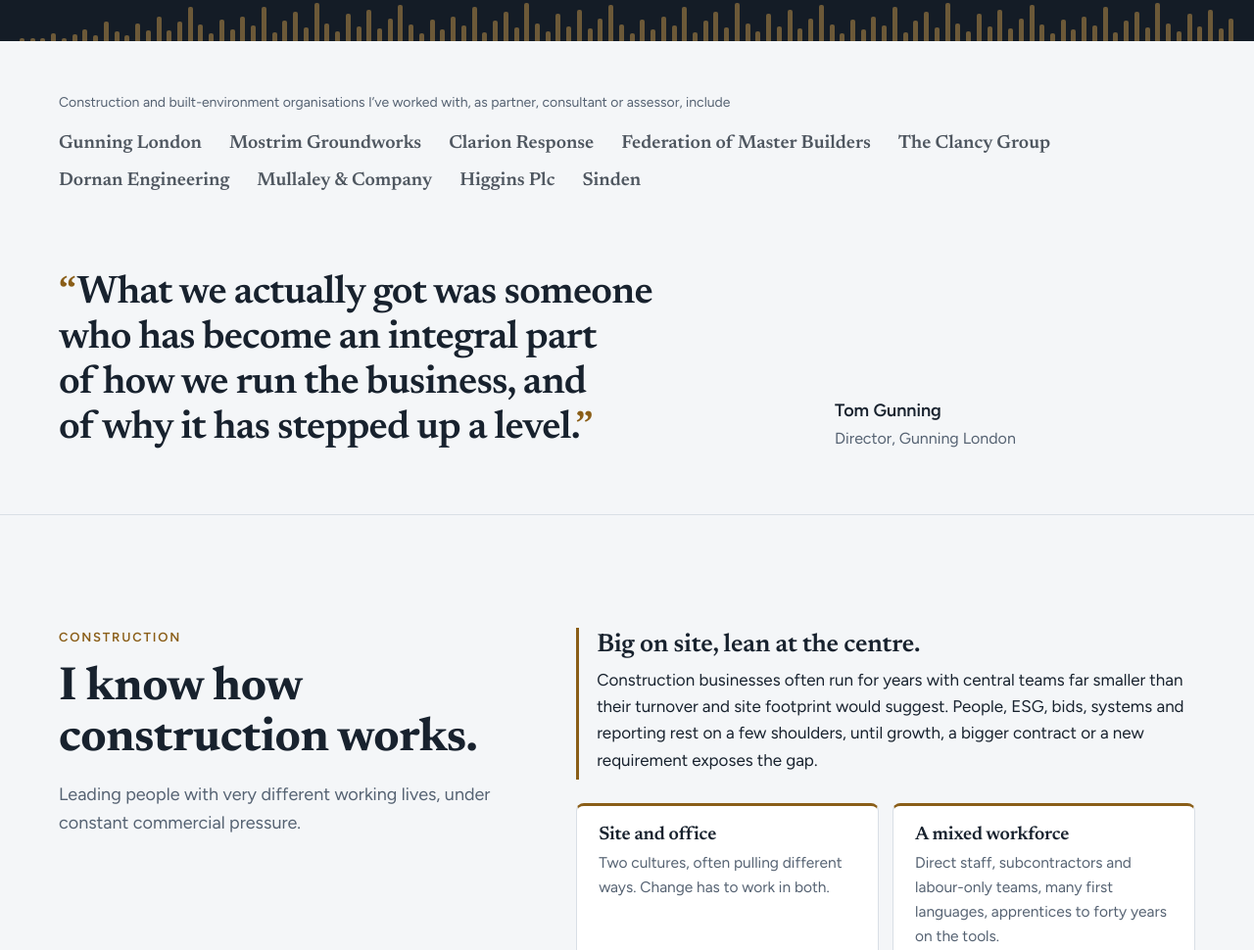
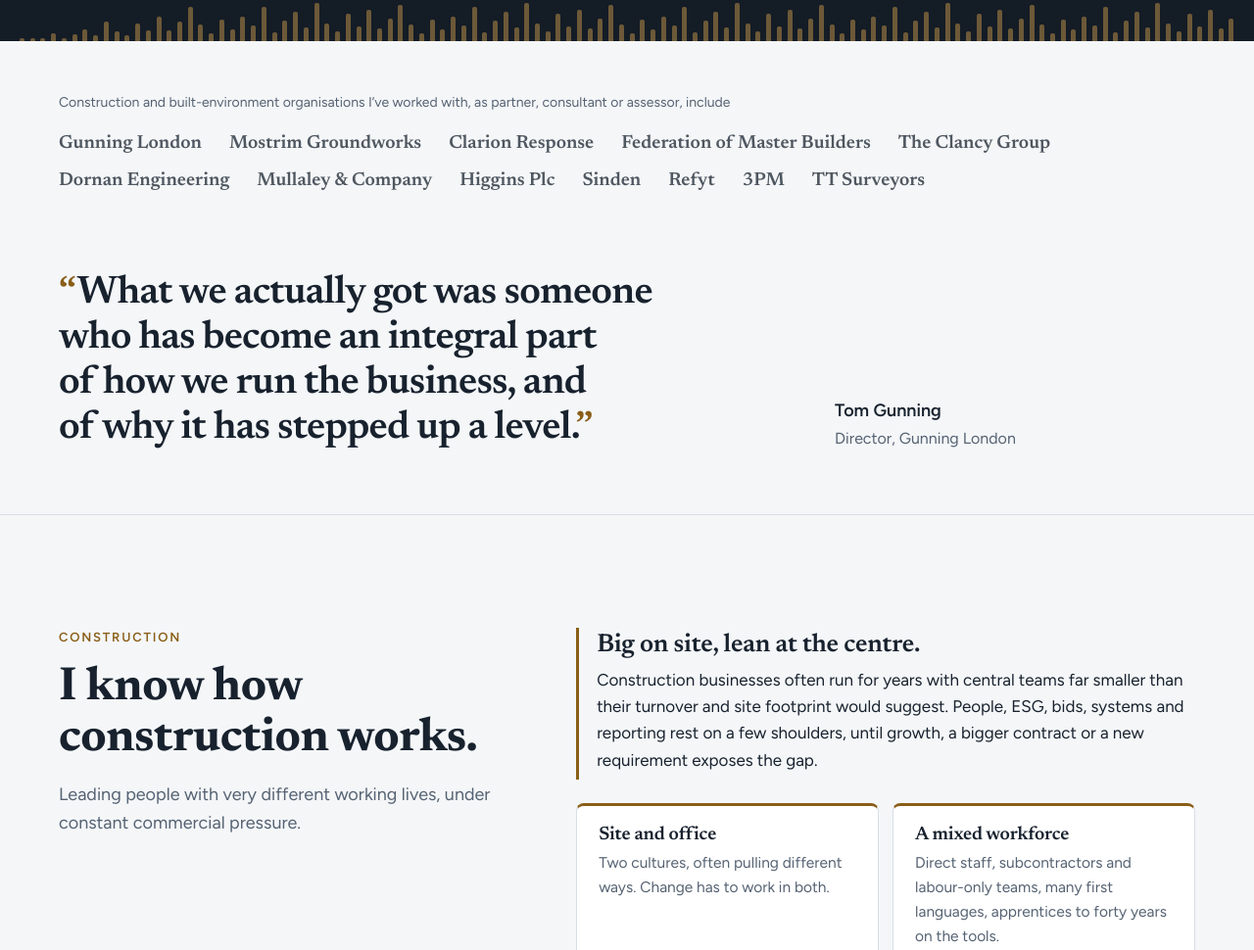
Before and after one commit to garyinman/website, a plain HTML site: page index.html in a window 1280 px wide. Shown: the part 853-1823 px from the top of the page at 98% size. Drawn offline with Linux system fonts and the light colour scheme.

Commit message:
Add Refyt, 3PM and TT Surveyors to client list

```diff
--- a/index.html
+++ b/index.html
@@ -456,7 +456,7 @@ footer .wrap{display:flex;flex-wrap:wrap;justify-content:space-between;gap:12px;
   <section class="clients" aria-label="Organisations Gary has worked with">
     <div class="wrap">
       <p class="label">Construction and built-environment organisations I&rsquo;ve worked with, as partner, consultant or assessor, include</p>
-      <ul><li>Gunning London</li><li>Mostrim Groundworks</li><li>Clarion Response</li><li>Federation of Master Builders</li><li>The Clancy Group</li><li>Dornan Engineering</li><li>Mullaley &amp; Company</li><li>Higgins Plc</li><li>Sinden</li></ul>
+      <ul><li>Gunning London</li><li>Mostrim Groundworks</li><li>Clarion Response</li><li>Federation of Master Builders</li><li>The Clancy Group</li><li>Dornan Engineering</li><li>Mullaley &amp; Company</li><li>Higgins Plc</li><li>Sinden</li><li>Refyt</li><li>3PM</li><li>TT Surveyors</li></ul>
     </div>
   </section>
 
```
